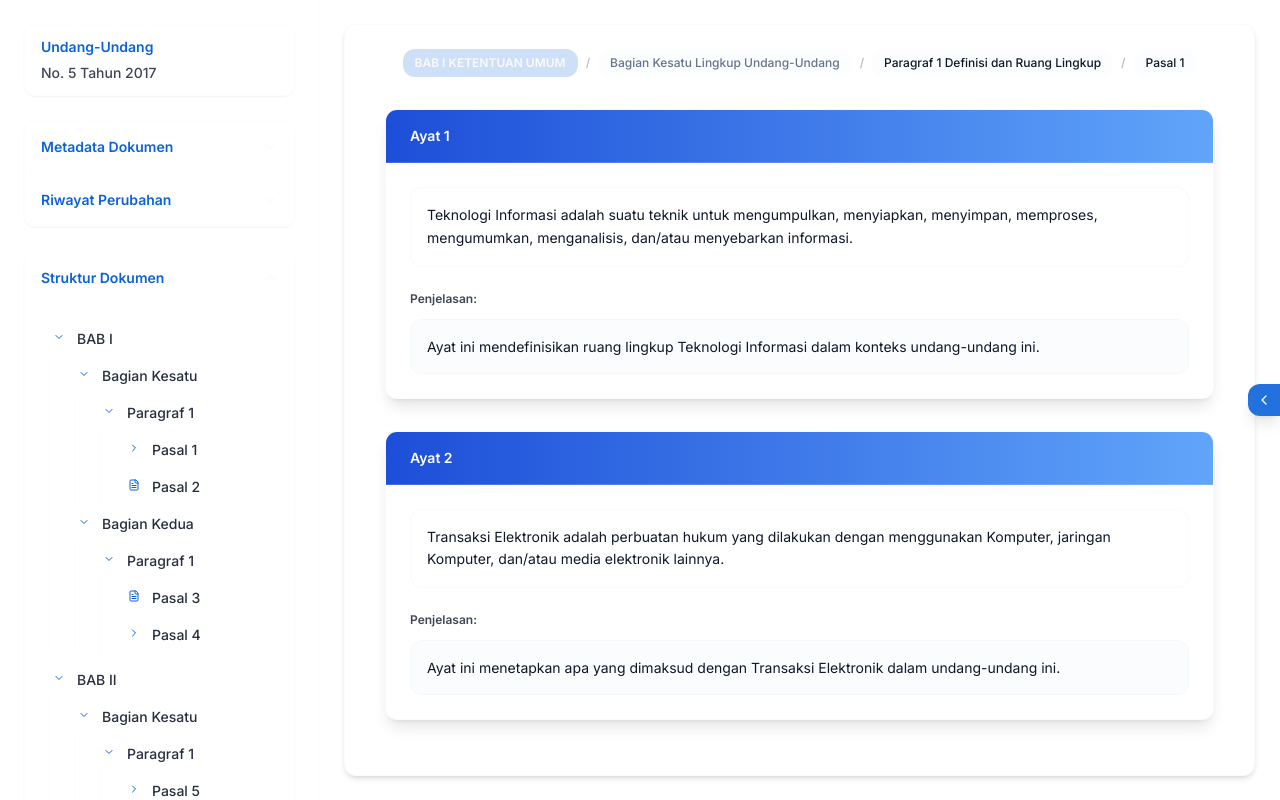
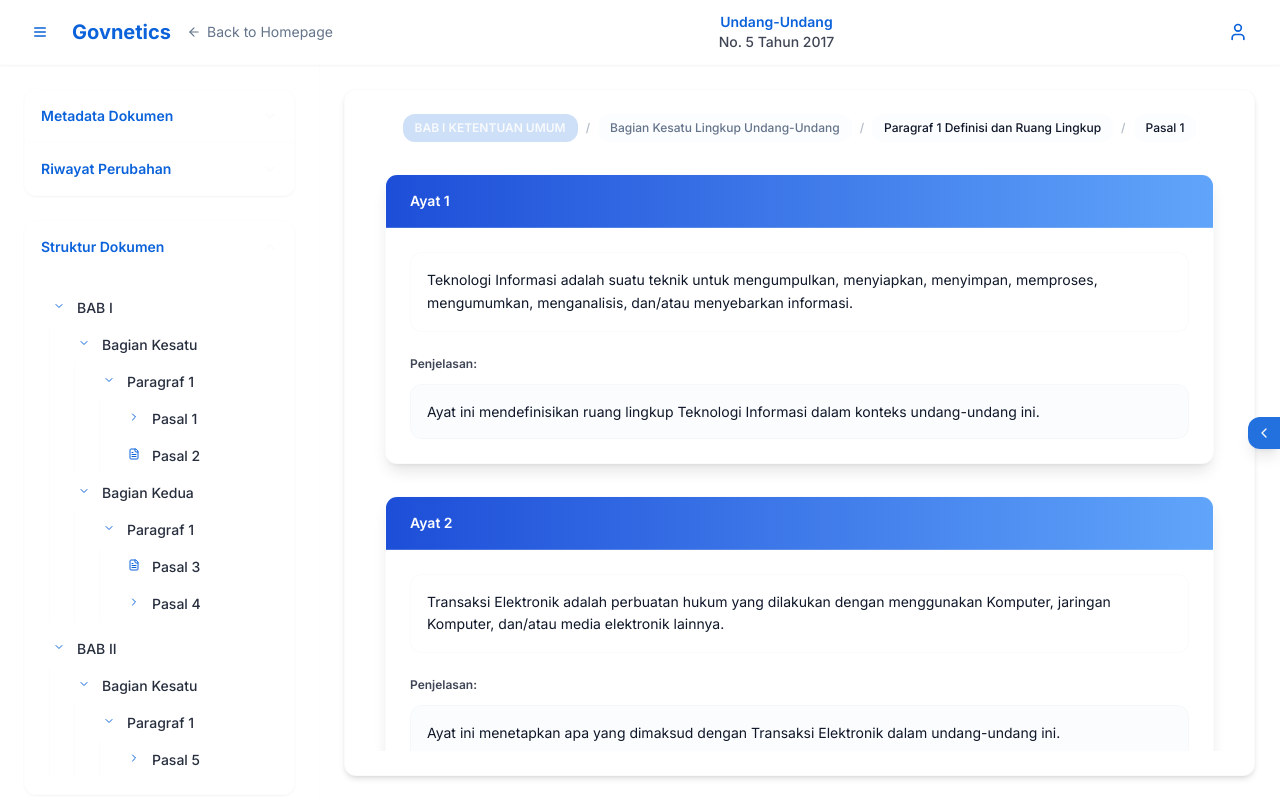
Before and after one commit to maulairfani/perpu-react, a React (Vite) app: page / in a window 1280 px wide. Built offline with nearby package versions, Linux system fonts and the light colour scheme; a web font is replaced by a local one.

Commit message:
add header

```diff
--- a/src/pages/view/View.jsx
+++ b/src/pages/view/View.jsx
@@ -2,7 +2,8 @@ import React, { useState, useEffect } from 'react';
 import Sidebar from './components/Sidebar';
 import NodeContent from './components/NodeContent';
 import PDFViewer from './components/PDFViewer';
-import { ChevronLeft, ChevronRight } from 'lucide-react';
+import Header from './components/Header';
+import { ChevronLeft, ChevronRight, Menu } from 'lucide-react';
 import pdf from './components/UU0182003.pdf?url'
 import { useTree } from './components/context/TreeContext';
 import NodeFormModal from './components/modals/NodeFormModal';
@@ -11,6 +12,9 @@ import DeleteConfirmationModal from './components/modals/DeleteConfirmationModal
 const View = () => {
   // Fixed width for the left sidebar
   const SIDEBAR_WIDTH = 320;
+
+  // State for sidebar visibility
+  const [isSidebarCollapsed, setIsSidebarCollapsed] = useState(false);
 
   // State for PDF viewer panel
   const [isPdfExpanded, setIsPdfExpanded] = useState(false);
@@ -57,6 +61,13 @@ const View = () => {
   };
 
   /**
+   * Toggles the sidebar collapse state
+   */
+  const toggleSidebar = () => {
+    setIsSidebarCollapsed(!isSidebarCollapsed);
+  };
+
+  /**
    * Handlers for node management
    */
   const handleAddNode = (parentNode, parentPath) => {
@@ -94,11 +105,20 @@ const View = () => {
   // Use local PDF file to avoid CORS issues
   const pdfUrl = pdf;
   return (
-    <div className="flex h-screen w-full bg-background overflow-hidden">
-      {/* Left sidebar - contains document structure (fixed width) */}
+    <div className="flex flex-col h-screen w-full bg-background overflow-hidden">
+      {/* Header with sidebar toggle */}
+      <Header
+        documentTitle="Undang-Undang"
+        documentNumber="No. 5 Tahun 2017"
+        onToggleSidebar={toggleSidebar}
+        isSidebarCollapsed={isSidebarCollapsed}
+      />
+      {/* Main content container - flex row for sidebar and content */}
+      <div className="flex flex-1 overflow-hidden relative">
+        {/* Left sidebar - contains document structure (collapsible) */}
         <div
-        style={{ width: SIDEBAR_WIDTH }}
-        className="h-full bg-card/95 backdrop-blur-sm border-r border-border/10 transition-colors duration-200"
+          style={{ width: isSidebarCollapsed ? '0' : SIDEBAR_WIDTH }}
+          className="h-full bg-card/95 backdrop-blur-sm border-r border-border/10 transition-all duration-300 overflow-hidden"
         >
           <div className="h-full overflow-y-auto">
             <Sidebar
@@ -110,9 +130,11 @@ const View = () => {
           </div>
         </div>
 
+        {/* Sidebar toggle button moved to header */}
+
         {/* Main content area - displays selected node content */}
         <div
-        className={`bg-background h-full overflow-hidden transition-all duration-300 ${isPdfExpanded ? 'w-1/2' : 'flex-1'}`}
+          className={`bg-background h-full overflow-hidden transition-all duration-300 ${isPdfExpanded ? 'flex-1' : 'flex-1'}`}
         >
           <div
             className="h-full p-6 transition-all duration-300 w-full bg-white overflow-hidden"
@@ -134,7 +156,7 @@ const View = () => {
         {/* PDF viewer toggle button */}
         <button
           onClick={togglePdfPanel}
-        className="absolute right-0 top-1/2 transform -translate-y-1/2 z-10 bg-primary/90 hover:bg-primary text-primary-foreground p-2 rounded-l-lg shadow-lg transition-colors duration-200"
+          className="absolute right-0 top-1/2 transform -translate-y-1/2 z-20 bg-primary/90 hover:bg-primary text-primary-foreground p-2 rounded-l-lg shadow-lg transition-colors duration-200"
           aria-label={isPdfExpanded ? 'Collapse PDF viewer' : 'Expand PDF viewer'}
         >
           {isPdfExpanded ? <ChevronRight size={16} /> : <ChevronLeft size={16} />}
@@ -143,11 +165,12 @@ const View = () => {
         {/* Right panel - PDF viewer (collapsible) */}
         <div
           className={`h-full bg-card/95 backdrop-blur-sm border-l border-border/10 transition-all duration-300
-          ${isPdfExpanded ? 'w-1/2' : 'w-0 opacity-0'}`}
+            ${isPdfExpanded ? 'w-[600px]' : 'w-0 opacity-0'}`}
         >
           <div className="h-full overflow-hidden">
             {/* PDF viewer component */}
             <PDFViewer pdfUrl={pdfUrl} />
+          </div>
         </div>
       </div>
 
--- /dev/null
+++ b/src/pages/view/components/Header.jsx
@@ -0,0 +1,63 @@
+import React from 'react';
+import { ArrowLeft, User, Menu } from 'lucide-react';
+
+/**
+ * Header component for the View page
+ * Contains logo, back button, document title, sidebar toggle, and profile icon
+ *
+ * @param {string} documentTitle - The title of the document
+ * @param {string} documentNumber - The document number and year
+ * @param {Function} onToggleSidebar - Function to toggle sidebar visibility
+ * @param {boolean} isSidebarCollapsed - Current state of sidebar visibility
+ * @returns {JSX.Element} - Rendered header with all elements
+ */
+const Header = ({ documentTitle, documentNumber, onToggleSidebar, isSidebarCollapsed }) => {
+  return (
+    <header className="w-full bg-white border-b border-border/10 shadow-sm py-3 px-6 z-10 relative">
+      <div className="flex items-center justify-between max-w-screen-2xl mx-auto">
+        {/* Left section: Logo, sidebar toggle and back button */}
+        <div className="flex items-center gap-4">
+          {/* Sidebar toggle button */}
+          <button
+            onClick={onToggleSidebar}
+            className="p-2 rounded-md hover:bg-primary/10 text-primary transition-colors duration-200"
+            aria-label={isSidebarCollapsed ? 'Expand sidebar' : 'Collapse sidebar'}
+          >
+            <Menu size={16} />
+          </button>
+
+          {/* Logo */}
+          <div className="font-bold text-xl text-primary">Govnetics</div>
+
+          {/* Back button */}
+          <button
+            className="flex items-center gap-1.5 text-sm text-muted-foreground hover:text-foreground transition-colors duration-200"
+            onClick={() => window.history.back()}
+          >
+            <ArrowLeft size={14} />
+            <span>Back to Homepage</span>
+          </button>
+        </div>
+
+        {/* Center section: Document title */}
+        <div className="text-center">
+          <div className="text-sm font-semibold text-primary">
+            {documentTitle || "Undang-Undang"}
+          </div>
+          <div className="text-sm font-medium text-foreground/80">
+            {documentNumber || "No. 5 Tahun 2017"}
+          </div>
+        </div>
+
+        {/* Right section: Profile icon */}
+        <div>
+          <button className="p-2 rounded-full hover:bg-muted/20 transition-colors duration-200">
+            <User size={20} className="text-primary" />
+          </button>
+        </div>
+      </div>
+    </header>
+  );
+};
+
+export default Header;
--- a/src/pages/view/components/TreeNode.jsx
+++ b/src/pages/view/components/TreeNode.jsx
@@ -1,5 +1,5 @@
 import React, { useState, useRef, useEffect } from "react";
-import { ChevronRight, ChevronDown, FileText, Plus, Edit, Trash2, MoreVertical } from "lucide-react";
+import { ChevronRight, ChevronDown, FileText, Plus, Edit, Trash2, MoreHorizontal } from "lucide-react";
 import useTreeNode from "./hooks/useTreeNode";
 import NodeChildren from "./NodeChildren";
 
@@ -101,20 +101,20 @@ const TreeNode = ({
             <div className="ml-auto h-4 w-4 flex items-center justify-center" ref={menuRef}>
               {isHovered && (
                 <button
-                  className="p-0.5 rounded-md hover:bg-primary/10 text-primary hover:text-primary/80 transition-colors duration-200"
+                  className="p-0.5 rounded-md bg-white hover:bg-primary/10 text-primary hover:text-primary/80 transition-colors duration-200"
                   onClick={(e) => {
                     e.stopPropagation();
                     setIsMenuOpen(!isMenuOpen);
                   }}
                   title="Actions"
                 >
-                  <MoreVertical size={10} />
+                  <MoreHorizontal size={10} />
                 </button>
               )}
 
               {/* Popover menu with modern styling */}
               {isMenuOpen && (
-                <div className="absolute right-0 mt-1 w-32 bg-white/95 backdrop-blur-sm rounded-lg shadow-lg z-10 py-1 border border-border/10">
+                <div className="absolute right-0 mt-1 w-32 bg-white rounded-lg shadow-lg z-10 py-1 border border-border/10">
                   <button
                     className="w-full text-left px-3 py-1.5 text-[11px] hover:bg-primary/10 flex items-center gap-2 text-foreground/90 transition-colors duration-200"
                     onClick={(e) => {
--- a/src/pages/view/components/TreeView.jsx
+++ b/src/pages/view/components/TreeView.jsx
@@ -12,17 +12,6 @@ const TreeView = ({ onNodeSelect, onAddNode, onEditNode, onDeleteNode }) => {
   return (
     <div className="p-6 h-full bg-background/95 backdrop-blur-sm">
       <div className="space-y-6">
-        {/* Header section with document number */}
-        <div className="px-4 py-3 border border-border/10 shadow-sm rounded-xl bg-white/95 backdrop-blur-sm hover:shadow-md transition-all duration-200">
-          <div className="flex flex-col space-y-1.5">
-            <div className="text-sm font-semibold text-primary">
-              Undang-Undang
-            </div>
-            <div className="text-sm font-medium text-foreground/80">
-              No. 5 Tahun 2017
-            </div>
-          </div>
-        </div>
 
         {/* Metadata card */}
         <div className="bg-white/95 backdrop-blur-sm rounded-xl border border-border/10 overflow-hidden shadow-sm hover:shadow-md transition-all duration-200">
```
Lines whose indentation alone changed are shown as unchanged.
